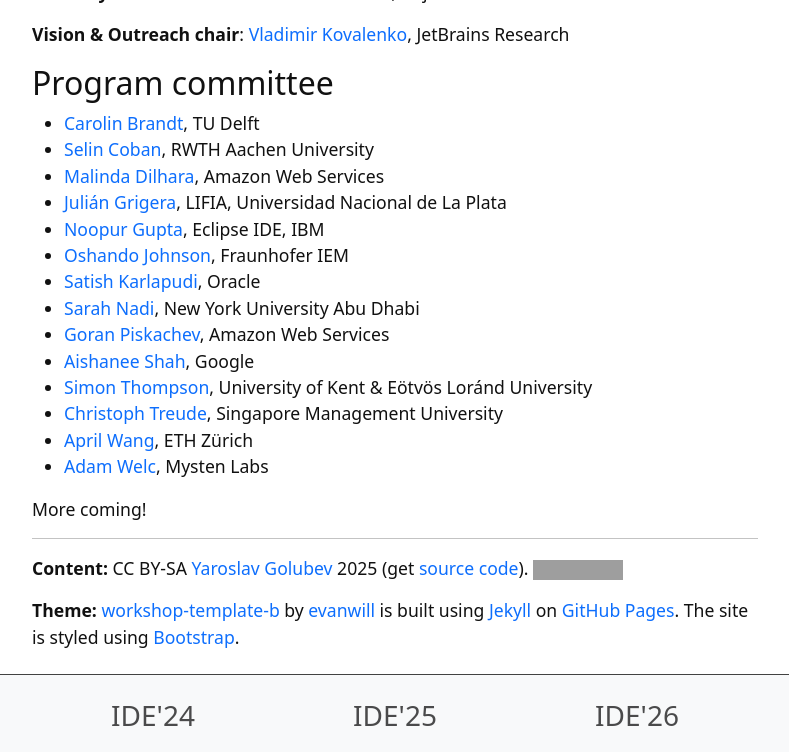
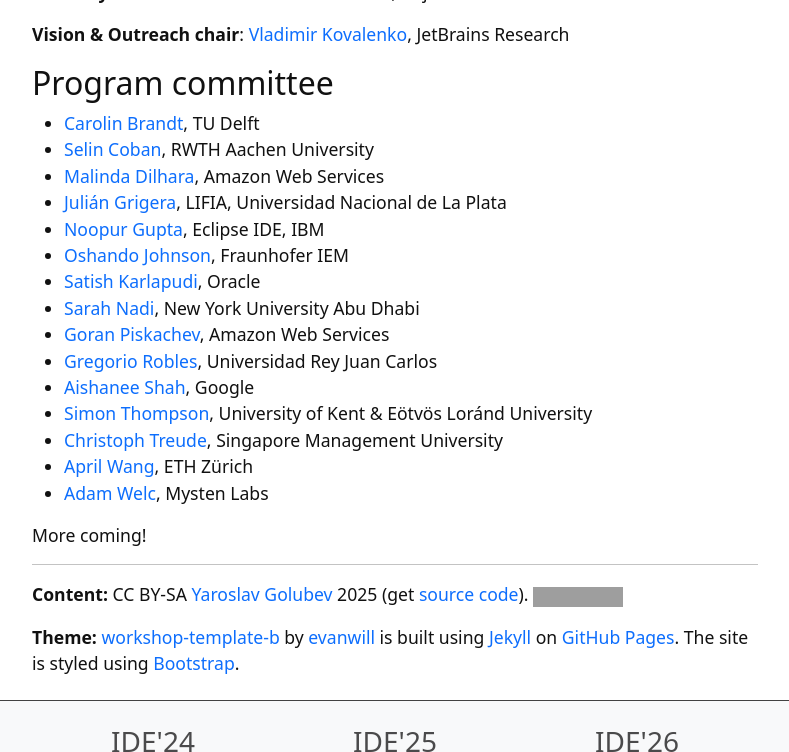
Before and after one commit to ide-workshop/ide-workshop.github.io, a Jekyll site: the page built from index.md, in a window 1280 px wide and 900 px high, scrolled down 4075 px, cut to the strip 0-752 px from the top of the window. Shown: the whole strip, without its empty margins (245-1034 px from the left). Built offline with Jekyll 4.4.1, drawn with Linux system fonts in a browser that asks for light colours; grey boxes are pictures that could not be loaded.

Commit message:
Adding PCs

```diff
--- a/index.md
+++ b/index.md
@@ -151,6 +151,7 @@
 * [Satish Karlapudi](https://www.linkedin.com/in/satish-kumar-karlapudi/), Oracle
 * [Sarah Nadi](https://sarahnadi.org), New York University Abu Dhabi
 * [Goran Piskachev](https://piskachev.github.io), Amazon Web Services
+* [Gregorio Robles](https://gsyc.urjc.es/~grex/), Universidad Rey Juan Carlos
 * [Aishanee Shah](https://www.linkedin.com/in/aishanee/), Google
 * [Simon Thompson](https://www.kent.ac.uk/school-of-computing/people/3164/thompson-simon), University of Kent & Eötvös Loránd University
 * [Christoph Treude](https://ctreude.ca/), Singapore Management University
```
